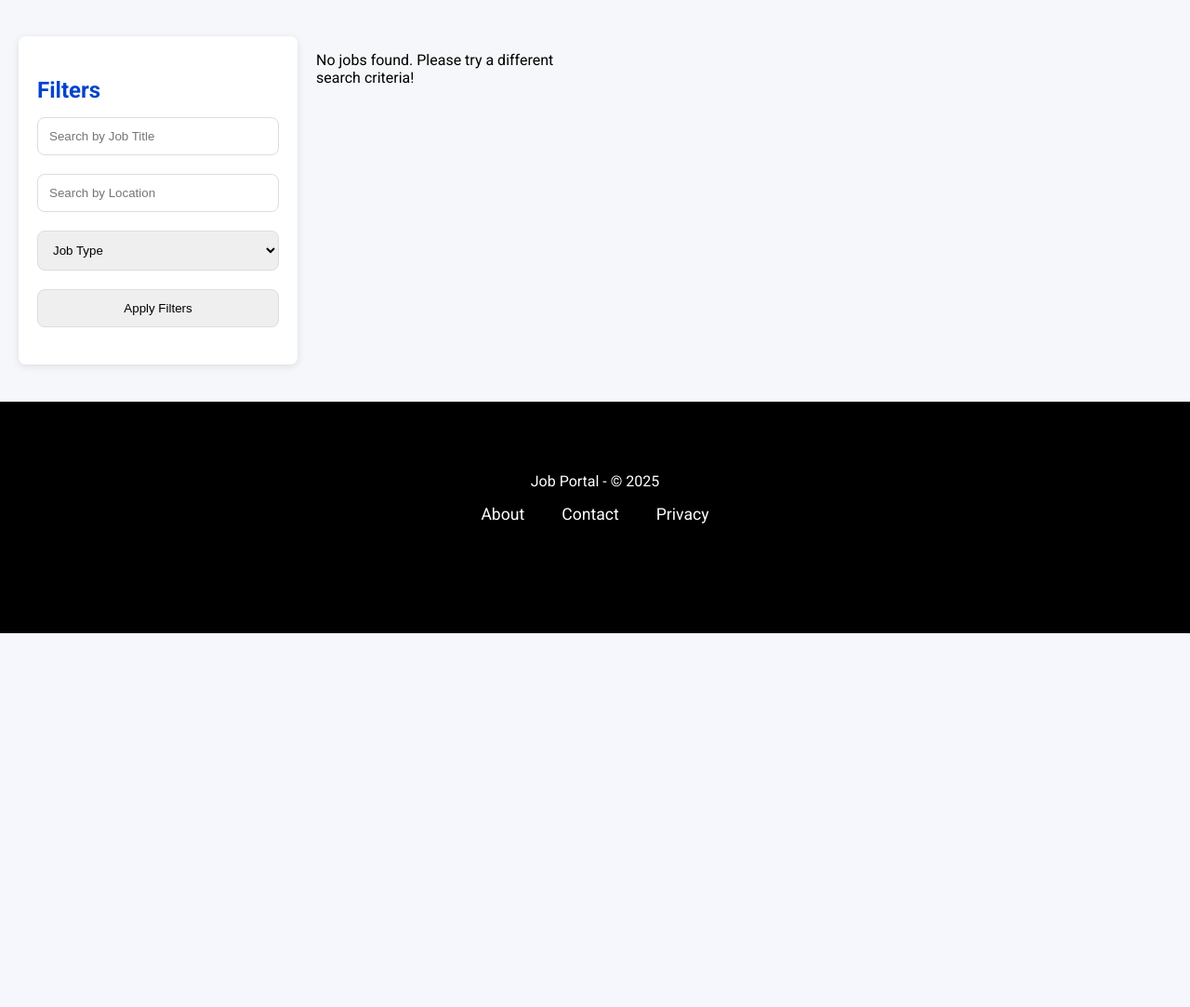
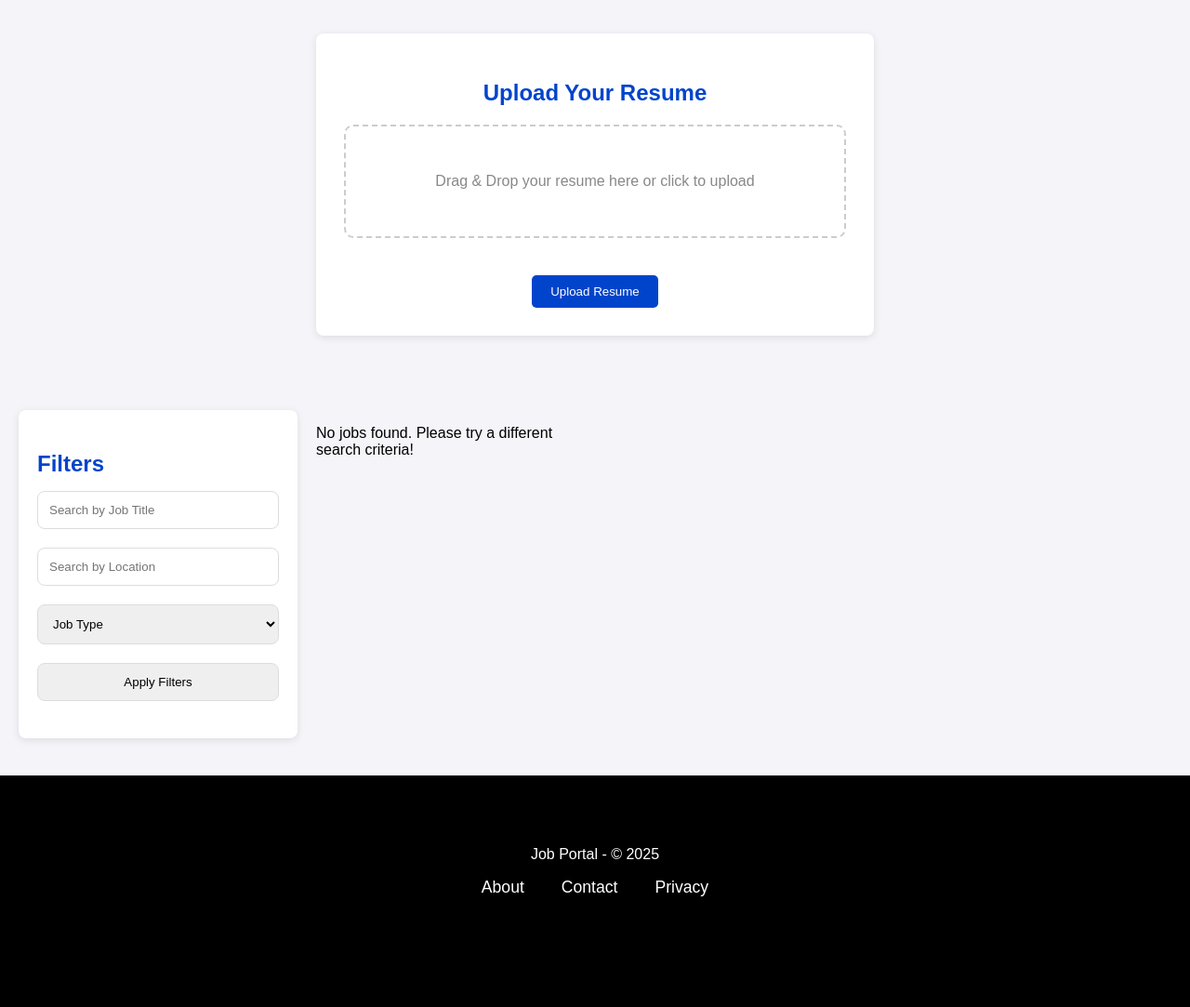
Before and after one commit to SharanyaBurra768/job, a Django app: page /home/ in a window 1280 px wide. Shown: the part 326-1409 px from the top of the page at 93% size. Before the commit the page ends 1007 px from the top, so only its background shows below. Run offline with Django 4.2, Linux system fonts and the light colour scheme; data that the repository does not hold is empty.

Commit message:
first Update by arun  home.html

```diff
--- a/home/templates/home.html
+++ b/home/templates/home.html
@@ -242,6 +242,140 @@
         </form>
     </div>
 </header>
+<!DOCTYPE html>
+<html lang="en">
+<head>
+    <meta charset="UTF-8">
+    <meta name="viewport" content="width=device-width, initial-scale=1.0">
+    <title>Job Search Page - Resume Upload</title>
+    <!-- Styles -->
+    <style>
+        body {
+            font-family: Arial, sans-serif;
+            background-color: #f4f4f9;
+            margin: 0;
+            padding: 0;
+        }
+
+        .resume-upload {
+            text-align: center;
+            padding: 30px;
+            background-color: #ffffff;
+            box-shadow: 0 2px 8px rgba(0, 0, 0, 0.1);
+            border-radius: 8px;
+            margin: 40px auto;
+            width: 80%;
+            max-width: 600px;
+        }
+
+        .resume-upload h2 {
+            color: #0044cc;
+        }
+
+        .upload-area {
+            border: 2px dashed #cccccc;
+            padding: 50px;
+            border-radius: 10px;
+            cursor: pointer;
+            transition: background-color 0.3s;
+        }
+
+        .upload-area:hover {
+            background-color: #f8f8f8;
+        }
+
+        .upload-area p {
+            color: #888888;
+            margin: 0;
+        }
+
+        #fileName {
+            margin-top: 20px;
+            color: #555555;
+        }
+
+        #uploadButton {
+            margin-top: 20px;
+            padding: 10px 20px;
+            background-color: #0044cc;
+            color: white;
+            border: none;
+            border-radius: 5px;
+            cursor: pointer;
+            transition: background-color 0.3s;
+        }
+
+        #uploadButton:hover {
+            background-color: #003399;
+        }
+    </style>
+</head>
+<body>
+    <!-- Resume Upload Section -->
+    <div class="resume-upload">
+        <h2>Upload Your Resume</h2>
+        <div class="upload-area" id="uploadArea">
+            <p>Drag & Drop your resume here or click to upload</p>
+            <input type="file" id="resumeInput" accept=".pdf,.doc,.docx" hidden>
+        </div>
+        <div id="fileName"></div>
+        <button id="uploadButton">Upload Resume</button>
+    </div>
+
+    <!-- Script -->
+    <script>
+        const uploadArea = document.getElementById('uploadArea');
+        const resumeInput = document.getElementById('resumeInput');
+        const fileNameDisplay = document.getElementById('fileName');
+        const uploadButton = document.getElementById('uploadButton');
+        let selectedFile = null;
+
+        // Click to open file dialog
+        uploadArea.addEventListener('click', () => {
+            resumeInput.click();
+        });
+
+        // Handle file selection
+        resumeInput.addEventListener('change', (event) => {
+            const file = event.target.files[0];
+            if (file) {
+                selectedFile = file;
+                fileNameDisplay.textContent = `Selected: ${file.name}`;
+            }
+        });
+
+        // Drag and drop functionality
+        uploadArea.addEventListener('dragover', (event) => {
+            event.preventDefault();
+            uploadArea.style.backgroundColor = '#f0f0f0';
+        });
+
+        uploadArea.addEventListener('dragleave', () => {
+            uploadArea.style.backgroundColor = '#ffffff';
+        });
+
+        uploadArea.addEventListener('drop', (event) => {
+            event.preventDefault();
+            uploadArea.style.backgroundColor = '#ffffff';
+            const file = event.dataTransfer.files[0];
+            if (file) {
+                selectedFile = file;
+                fileNameDisplay.textContent = `Selected: ${file.name}`;
+            }
+        });
+
+        // Upload button functionality
+        uploadButton.addEventListener('click', () => {
+            if (selectedFile) {
+                alert(`Uploading: ${selectedFile.name}`);
+                // Implement your backend upload logic here (e.g., using Fetch or AJAX)
+            } else {
+                alert('Please select a file first.');
+            }
+        });
+    </script>
+</body>
+</html>
 
     <!-- Main Content -->
    <div class="main-content">
```
